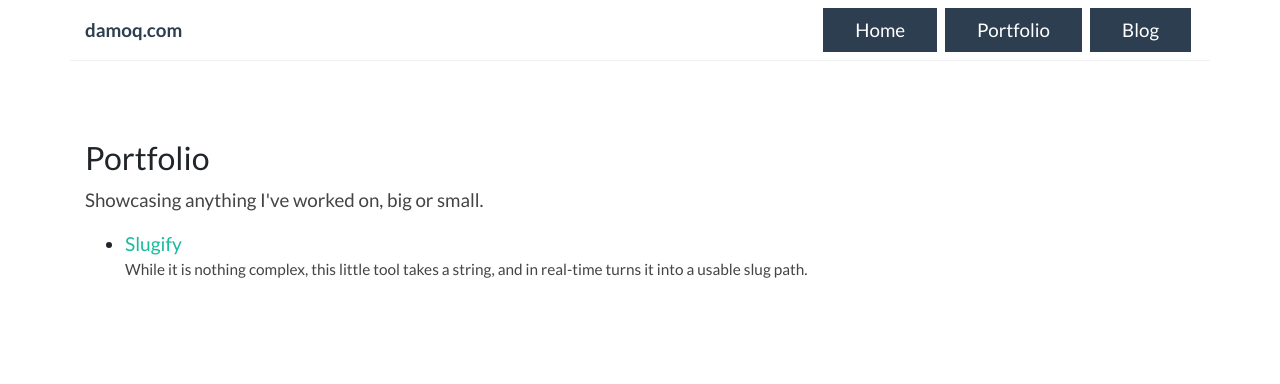
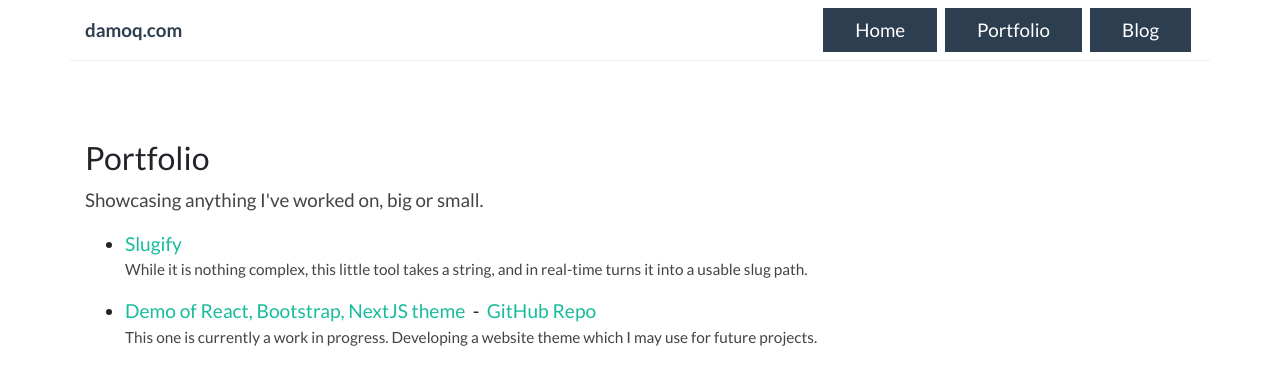
Before and after one commit to nick-mok/damoq.com, a Next.js app: page /portfolio in a window 1280 px wide. Shown: the top 384 px of the page. Built offline with nearby package versions, Linux system fonts and the light colour scheme.

Commit message:
Added WIP theme to portfolio

```diff
--- a/pages/portfolio.js
+++ b/pages/portfolio.js
@@ -12,6 +12,16 @@ export const Portfolio = (props) =>
                 </Link>
                 <p className="small">While it is nothing complex, this little tool takes a string, and in real-time turns it into a usable slug path.</p>
             </li>
+            <li key="mimis">
+                <a href="https://flamboyant-payne-41a873.netlify.app/" target="_blank">
+                    Demo of React, Bootstrap, NextJS theme
+                </a>
+                &nbsp; - &nbsp;
+                <a href="https://github.com/nick-mok/theme-mimis" target="_blank">
+                    GitHub Repo
+                </a>
+                <p className="small">This one is currently a work in progress. Developing a website theme which I may use for future projects.</p>
+            </li>
        </ul>
    </Layout>
 
```
